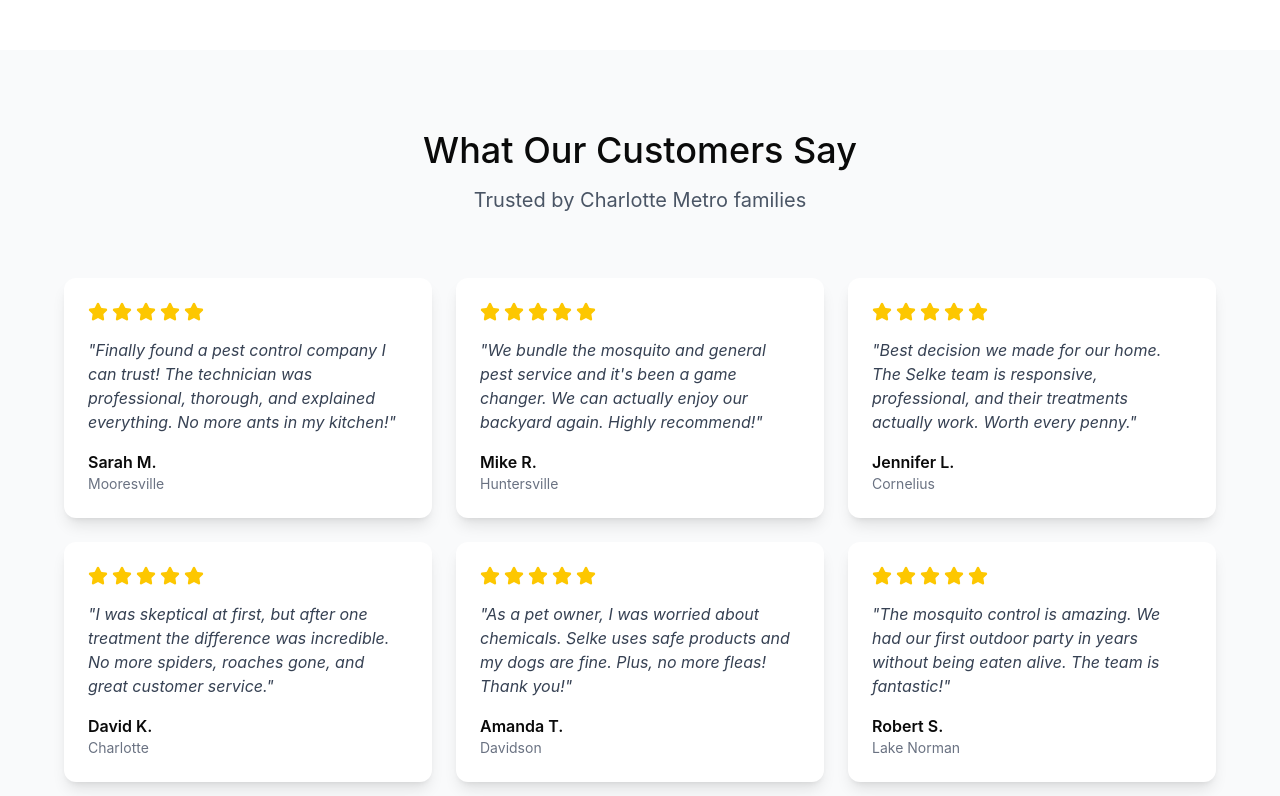
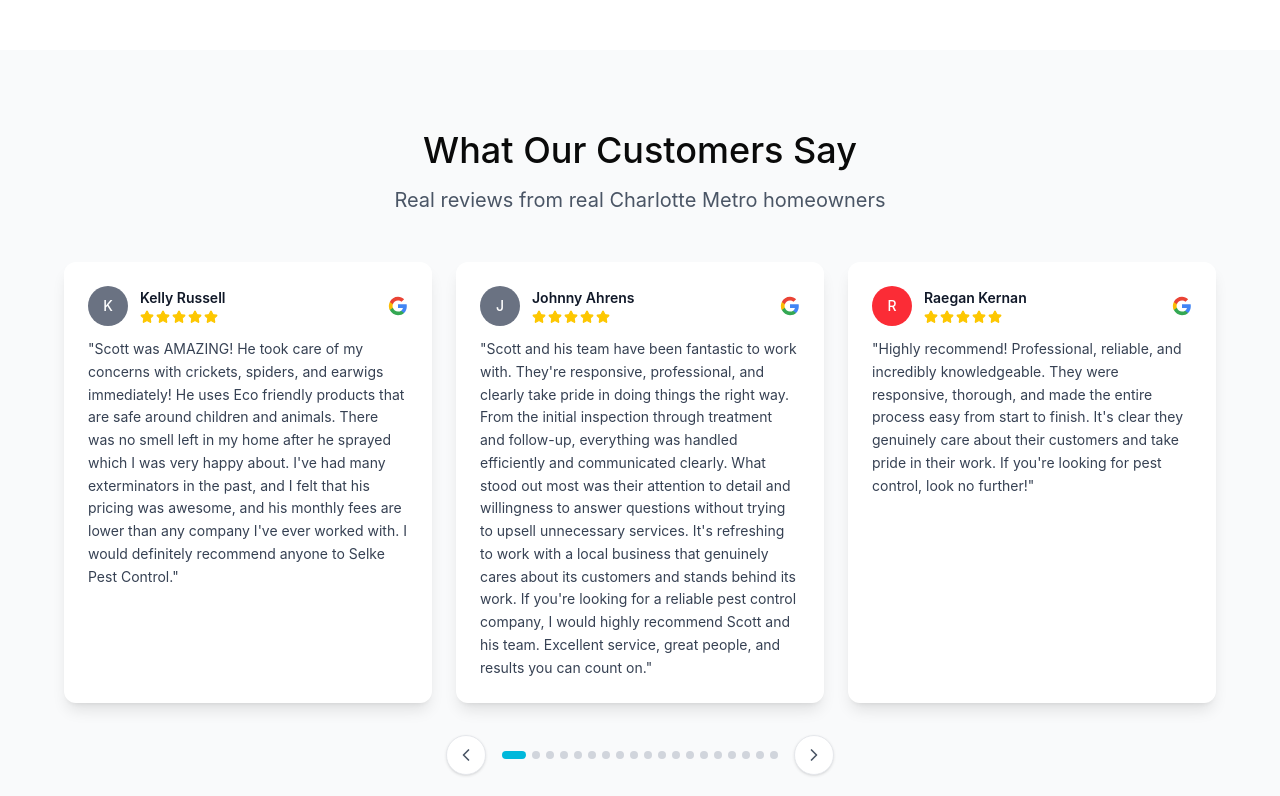
Before and after one commit to sjmorongell/selke-pest-control, a React (Vite) app: page / in a window 1280 px wide. Shown: the part 3980-4776 px from the top of the page. Built offline with nearby package versions, Linux system fonts and the light colour scheme.

Commit message:
Integrate ReviewsCarousel for customer testimonials
Added ReviewsCarousel component to display customer reviews.

```diff
--- a/src/app/App.tsx
+++ b/src/app/App.tsx
@@ -5,6 +5,7 @@ import { BlogArticle } from './components/BlogArticle';
 import { BlogModal } from './components/BlogModal';
 import { PestLibraryModal } from './components/PestLibraryModal';
 import { LegalModal } from './components/LegalModal';
+import { ReviewsCarousel } from './components/ReviewsCarousel';
 import FooterLogo from './components/FooterLogo';
 import { blogArticles } from './utils/blogContent';
 import newLogo from '../imports/Screenshot_2026-05-18_213802.png';
@@ -243,19 +244,13 @@ export default function App() {
         </div>
       </section>
 
-      <section className="py-20 bg-gray-50" aria-label="Customer Reviews" itemScope itemType="https://schema.org/LocalBusiness">
-        <meta itemProp="name" content="Selke Pest Control" />
+      <section className="py-20 bg-gray-50" aria-label="Customer Reviews">
         <div className="container mx-auto px-4">
-          <div className="text-center mb-16"><h2 className="text-3xl md:text-4xl mb-4">What Our Customers Say</h2><p className="text-xl text-gray-600 max-w-2xl mx-auto">Trusted by Charlotte Metro families</p></div>
-          <div className="grid md:grid-cols-2 lg:grid-cols-3 gap-6 max-w-6xl mx-auto">
-            {[{name:"Sarah M.",location:"Mooresville",text:"Finally found a pest control company I can trust! The technician was professional, thorough, and explained everything. No more ants in my kitchen!",rating:5},{name:"Mike R.",location:"Huntersville",text:"We bundle the mosquito and general pest service and it's been a game changer. We can actually enjoy our backyard again. Highly recommend!",rating:5},{name:"Jennifer L.",location:"Cornelius",text:"Best decision we made for our home. The Selke team is responsive, professional, and their treatments actually work. Worth every penny.",rating:5},{name:"David K.",location:"Charlotte",text:"I was skeptical at first, but after one treatment the difference was incredible. No more spiders, roaches gone, and great customer service.",rating:5},{name:"Amanda T.",location:"Davidson",text:"As a pet owner, I was worried about chemicals. Selke uses safe products and my dogs are fine. Plus, no more fleas! Thank you!",rating:5},{name:"Robert S.",location:"Lake Norman",text:"The mosquito control is amazing. We had our first outdoor party in years without being eaten alive. The team is fantastic!",rating:5},{name:"Lisa P.",location:"Matthews",text:"Family-owned and it shows. They treat you like a neighbor, not a number. Quick response, fair pricing, and excellent results.",rating:5}].map((review, index) => (
-              <div key={index} className="bg-white rounded-xl p-6 shadow-lg" itemScope itemType="https://schema.org/Review">
-                <div className="flex gap-1 mb-4" itemScope itemType="https://schema.org/Rating" itemProp="reviewRating"><meta itemProp="ratingValue" content={String(review.rating)} /><meta itemProp="bestRating" content="5" />{[...Array(review.rating)].map((_, i) => <Star key={i} className="w-5 h-5 fill-yellow-400 text-yellow-400" aria-hidden="true" />)}</div>
-                <p className="text-gray-700 mb-4 italic" itemProp="reviewBody">"{review.text}"</p>
-                <div itemScope itemType="https://schema.org/Person" itemProp="author"><p className="font-semibold" itemProp="name">{review.name}</p><p className="text-sm text-gray-500">{review.location}</p></div>
-              </div>
-            ))}
+          <div className="text-center mb-12">
+            <h2 className="text-3xl md:text-4xl mb-4">What Our Customers Say</h2>
+            <p className="text-xl text-gray-600 max-w-2xl mx-auto">Real reviews from real Charlotte Metro homeowners</p>
           </div>
+          <ReviewsCarousel />
         </div>
       </section>
 
```
